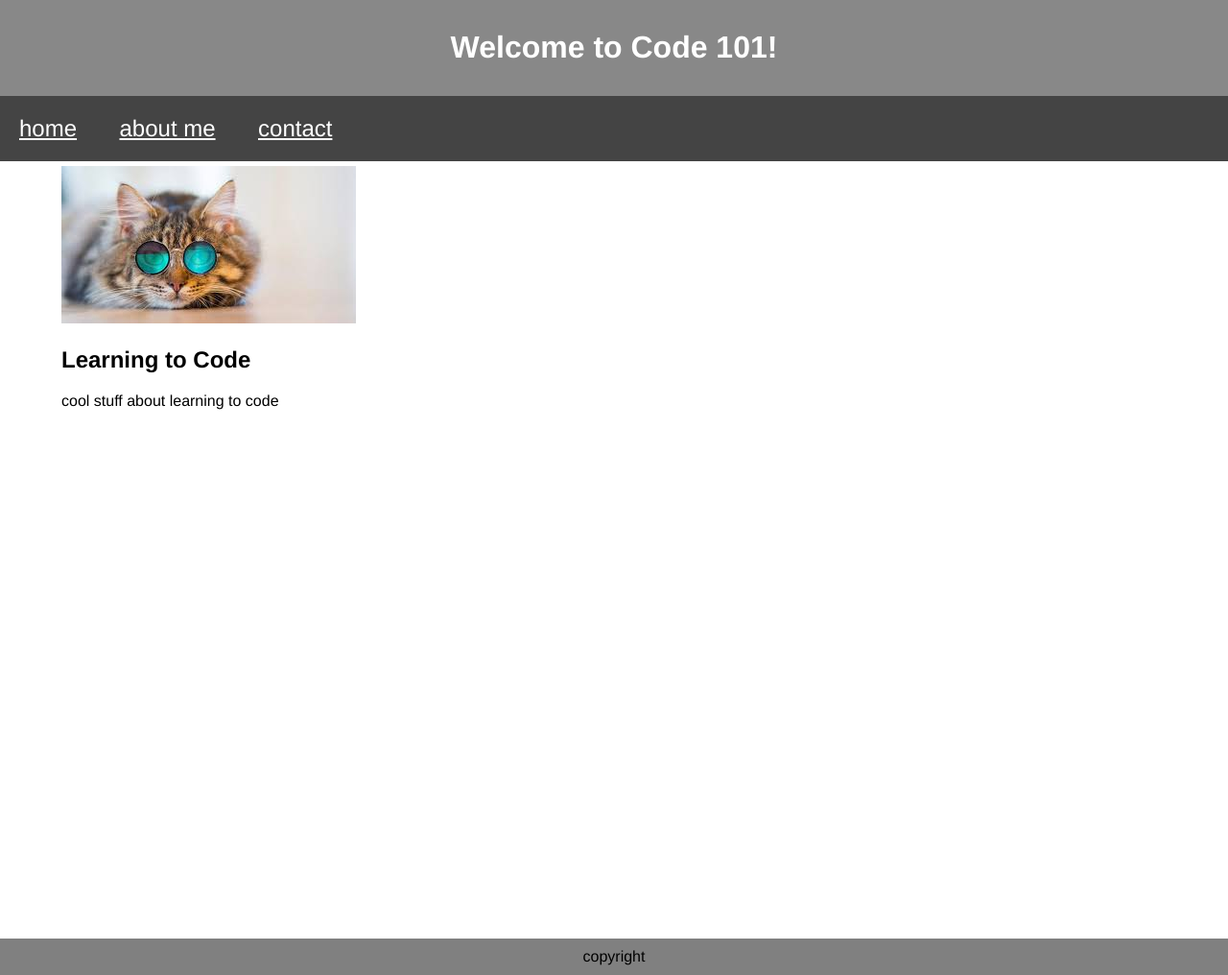
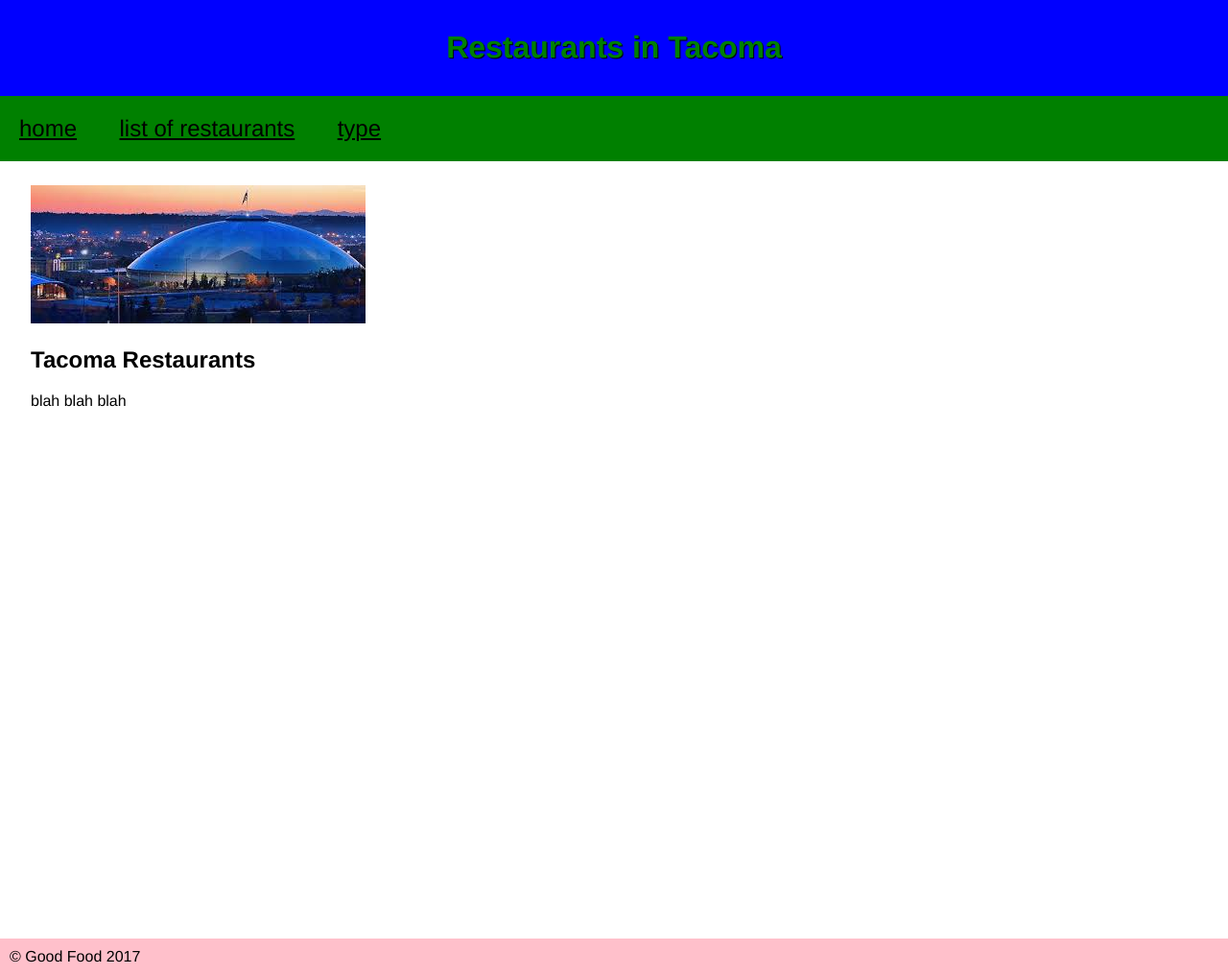
Before and after one commit to tyi142/code101, a plain HTML site: page index.html in a window 1280 px wide. Shown: the whole page at 96% size. Drawn offline with Linux system fonts and the light colour scheme.

Commit message:
fix links

```diff
--- a/index.html
+++ b/index.html
@@ -1,37 +1,39 @@
 <!DOCTYPE html>
 <html>
   <head>
-     <title>Welcome to Code 101!</title>
-     <link rel="stylesheet" href="style.css">
+    <title>Restaurants in Tacoma</title>
+    <link rel="stylesheet" href="restac.css">
   </head>
+
   <body>
     <header>
-         <h1>Welcome to Code 101!</h1>
+      <h1>Restaurants in Tacoma</h1>
     </header>
 
     <nav>
       <ul>
-             <li>
-              <a href="/">home</a>
-             </li>
-             <li>
-                 <a href="aboutme.html">about me</a>
-             </li>
-             <li>
-                 <a href="contact.html">contact</a>
-             </li>
+        <li><a href="index.html">home</a></li>
+        <li><a href="list.html">list of restaurants</a></li>
+        <li><a href="type.html">type</a></li>
       </ul>
     </nav>
+
     <section>
-         <img src="cat.png.jpg">
+
+      <img src="tacdome.jpg" />
 
       <br />
 
       <article>
-             <h2>Learning to Code </h2>
-             <p>cool stuff about learning to code</p>
+        <h2>Tacoma Restaurants</h2>
+        <p>blah blah blah</p>
       </article>
+
     </section>
-     <footer>copyright</footer>
+
+    <footer>
+      &#169; Good Food 2017
+    </footer>
+
   </body>
 </html>
```
Also changed, not shown: list.html (+1 -1 lines), type.html (+1 -1 lines). Lines whose indentation alone changed are shown as unchanged.
